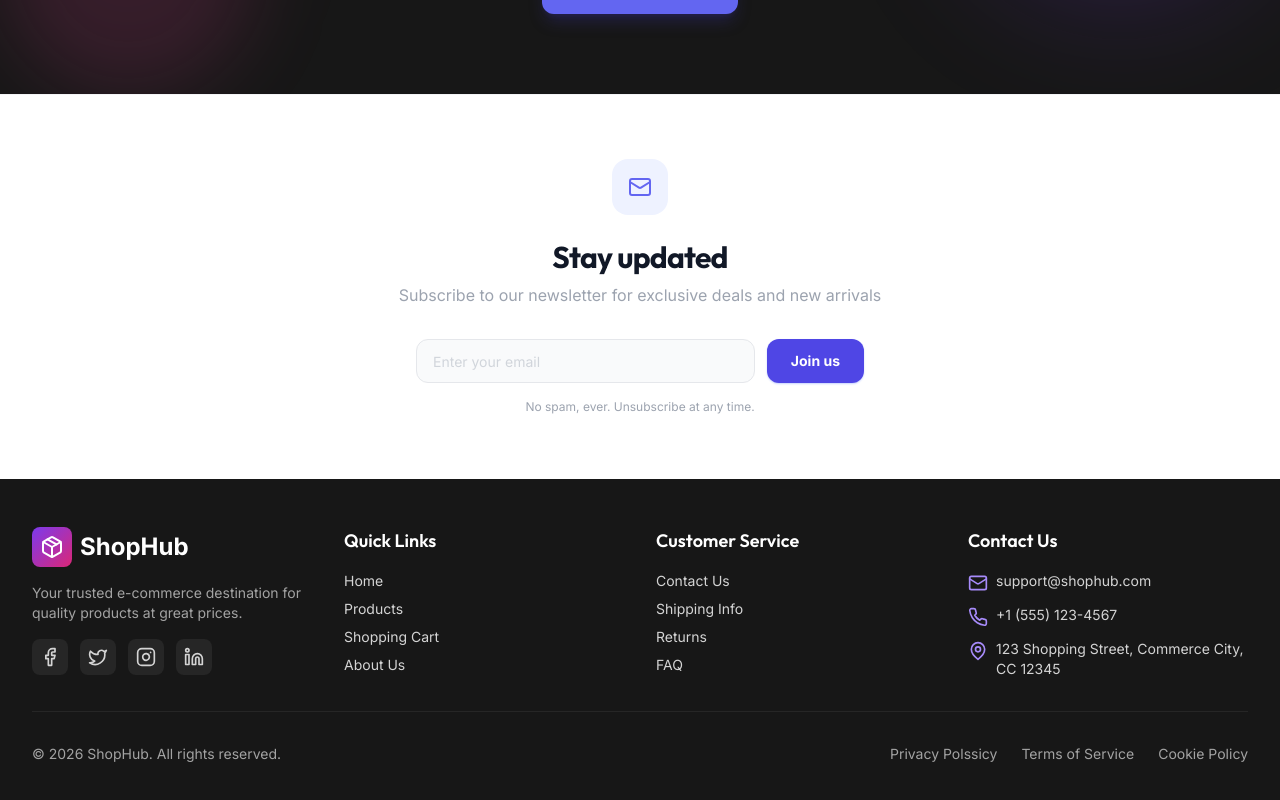
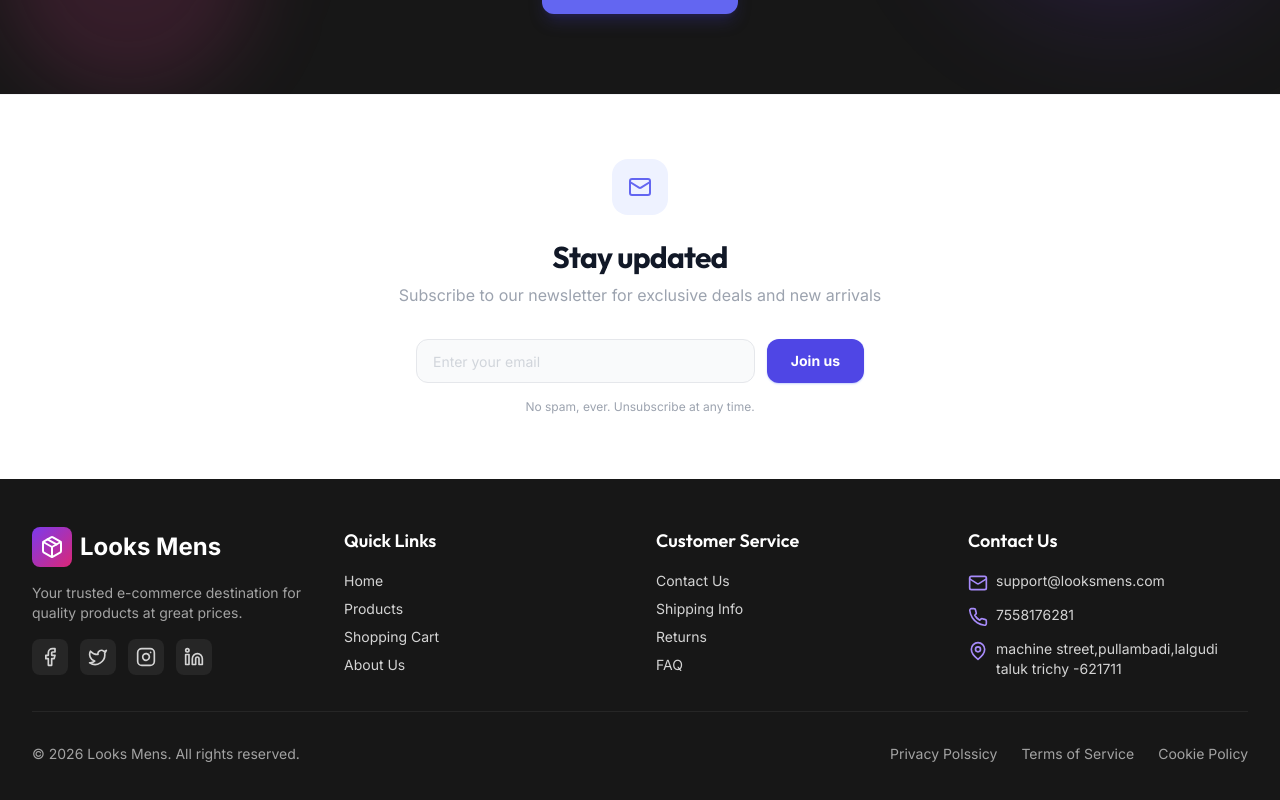
Before and after one commit to jothiswaranoh/e-commerce, a React (Vite) app in the folder web-app/: page / in a window 1280 px wide. Shown: the part 1060-1860 px from the top of the page. Built offline with nearby package versions, Linux system fonts and the light colour scheme; no server answers.

Commit message:
feat: white label branding for Looks Mens

```diff
--- a/web-app/package.json
+++ b/web-app/package.json
@@ -1,5 +1,5 @@
 {
-  "name": "vite-react-typescript-starter",
+  "name": "looks-mens",
   "private": true,
   "version": "0.0.0",
   "type": "module",
--- a/web-app/src/api/apiService.ts
+++ b/web-app/src/api/apiService.ts
@@ -23,15 +23,16 @@ export interface ApiResponse<T = any> {
 // Utils
 // --------------------
 const formatError = (error: any): string => {
+    if (!error) return '';
     if (typeof error === 'string') return error;
     if (Array.isArray(error)) return error.join(', ');
-    if (typeof error === 'object' && error !== null) {
+    if (typeof error === 'object') {
         // If it's a Rails error object like { phone: ["is taken"], email: ["is taken"] }
         return Object.entries(error)
             .map(([field, msgs]) => `${field}: ${Array.isArray(msgs) ? msgs.join(', ') : msgs}`)
             .join(' | ');
     }
-    return 'Unknown error occurred';
+    return 'An error occurred';
 };
 
 // --------------------
--- a/web-app/src/components/Footer.tsx
+++ b/web-app/src/components/Footer.tsx
@@ -116,7 +116,7 @@ export default function Footer() {
         {/* Bottom Bar */}
         <div className="border-t border-neutral-800 mt-8 pt-8">
           <div className="flex flex-col md:flex-row justify-between items-center gap-4 text-sm text-neutral-400">
-            <p>&copy; {currentYear} ShopHub. All rights reserved.</p>
+            <p>&copy; {currentYear} {BRAND.name}. All rights reserved.</p>
             <div className="flex gap-6">
               <Link to="#" className="hover:text-primary-400 transition-colors">
                 {FOOTER.legal.privacyPolicy}
--- a/web-app/src/config/ui.config.ts
+++ b/web-app/src/config/ui.config.ts
@@ -1,22 +1,24 @@
+import { SHOP_NAME, SHOP_ADDRESS, SHOP_PHONE, SHOP_EMAIL, BRAND_TAGLINE, LOGO_PATH, LOGO_ALT } from '../constants';
+
 /**
  * UI Configuration
  * Centralized configuration for all UI text and images
- * Organize by component/page for easy maintenance
+ * Based on the established design system
  */
 
 // ==================== BRAND ====================
 export const BRAND = {
-    name: 'ShopHub',
-    tagline: 'Your Premium Shopping Destination',
-    logo: '/logo.svg',
-    logoAlt: 'ShopHub Logo',
+    name: SHOP_NAME,
+    tagline: BRAND_TAGLINE,
+    logo: LOGO_PATH,
+    logoAlt: LOGO_ALT,
 } as const;
 
 // ==================== CONTACT ====================
 export const CONTACT = {
-    email: 'support@shophub.com',
-    phone: '+1 (555) 123-4567',
-    address: '123 Shopping Street, Commerce City, CC 12345',
+    email: SHOP_EMAIL,
+    phone: SHOP_PHONE,
+    address: SHOP_ADDRESS,
 } as const;
 
 // ==================== SOCIAL ====================
--- /dev/null
+++ b/web-app/src/constants.ts
@@ -0,0 +1,39 @@
+/**
+ * Global Constants
+ *
+ * This file contains centralized constants used throughout the frontend.
+ */
+
+export const SHOP_NAME = 'Looks Mens';
+export const SHOP_ADDRESS = 'machine street,pullambadi,lalgudi taluk trichy -621711';
+export const SHOP_PHONE = '7558176281';
+export const SHOP_EMAIL = 'support@looksmens.com';
+
+// Branding related constants
+export const BRAND_TAGLINE = 'Premium Mens Fashion and Lifestyle';
+export const LOGO_PATH = '/logo.svg';
+export const LOGO_ALT = `${SHOP_NAME} Logo`;
+
+// Storage keys
+export const STORAGE_KEYS = {
+    AUTH_TOKEN: 'shophub_auth_token',
+    USER_DATA: 'shophub_current_user',
+    CART_DATA: 'shophub_cart_data',
+    WISH_LIST: 'shophub_wishlist_data',
+} as const;
+
+// Combined export for convenience
+export const APP_CONSTANTS = {
+    shop: {
+        name: SHOP_NAME,
+        address: SHOP_ADDRESS,
+        phone: SHOP_PHONE,
+        email: SHOP_EMAIL,
+    },
+    brand: {
+        tagline: BRAND_TAGLINE,
+        logo: LOGO_PATH,
+        alt: LOGO_ALT,
+    },
+    storage: STORAGE_KEYS,
+} as const;
--- a/web-app/src/pages/Auth/EmailVerification.tsx
+++ b/web-app/src/pages/Auth/EmailVerification.tsx
@@ -2,6 +2,7 @@ import { useState, useEffect } from 'react';
 import { Link, useParams } from 'react-router-dom';
 import { CheckCircle2, XCircle, Package, ArrowRight } from 'lucide-react';
 import { ROUTES } from '../../config/routes.constants';
+import { BRAND } from '../../config/ui.config';
 import Button from '../../components/ui/Button';
 import { authService } from '../../api/authService';
 
@@ -44,7 +45,7 @@ export default function EmailVerification() {
                         <div className="w-10 h-10 bg-gradient-to-br from-primary-600 to-accent-600 rounded-lg flex items-center justify-center">
                             <Package className="w-6 h-6 text-white" />
                         </div>
-                        <span className="text-2xl font-bold gradient-text">ShopHub</span>
+                        <span className="text-2xl font-bold gradient-text">{BRAND.name}</span>
                     </Link>
                 </div>
 
--- a/web-app/src/pages/Auth/ForgotPassword.tsx
+++ b/web-app/src/pages/Auth/ForgotPassword.tsx
@@ -2,6 +2,7 @@ import { useState } from 'react';
 import { Link } from 'react-router-dom';
 import { Mail, ArrowLeft, Package } from 'lucide-react';
 import { ROUTES } from '../../config/routes.constants';
+import { BRAND } from '../../config/ui.config';
 import Button from '../../components/ui/Button';
 import Input from '../../components/ui/Input';
 import { toast } from 'react-toastify';
@@ -77,7 +78,7 @@ export default function ForgotPassword() {
                         <div className="w-10 h-10 bg-gradient-to-br from-primary-600 to-accent-600 rounded-lg flex items-center justify-center">
                             <Package className="w-6 h-6 text-white" />
                         </div>
-                        <span className="text-2xl font-bold gradient-text">ShopHub</span>
+                        <span className="text-2xl font-bold gradient-text">{BRAND.name}</span>
                     </Link>
                 </div>
 
--- a/web-app/src/pages/Auth/ResetPassword.tsx
+++ b/web-app/src/pages/Auth/ResetPassword.tsx
@@ -2,6 +2,7 @@ import { useState } from 'react';
 import { Link, useNavigate, useParams } from 'react-router-dom';
 import { Lock, ArrowLeft, Package, CheckCircle2 } from 'lucide-react';
 import { ROUTES } from '../../config/routes.constants';
+import { BRAND } from '../../config/ui.config';
 import Button from '../../components/ui/Button';
 import Input from '../../components/ui/Input';
 import { toast } from 'react-toastify';
@@ -84,7 +85,7 @@ export default function ResetPassword() {
                         <div className="w-10 h-10 bg-gradient-to-br from-primary-600 to-accent-600 rounded-lg flex items-center justify-center">
                             <Package className="w-6 h-6 text-white" />
                         </div>
-                        <span className="text-2xl font-bold gradient-text">ShopHub</span>
+                        <span className="text-2xl font-bold gradient-text">{BRAND.name}</span>
                     </Link>
                 </div>
 
```
Also changed, not shown: 1 other file (tests, documents, lock files or other folders).
